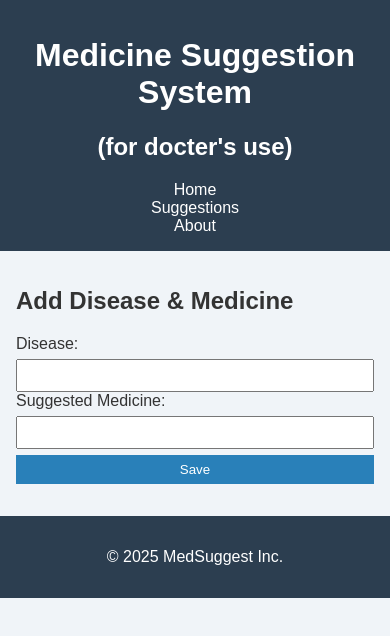
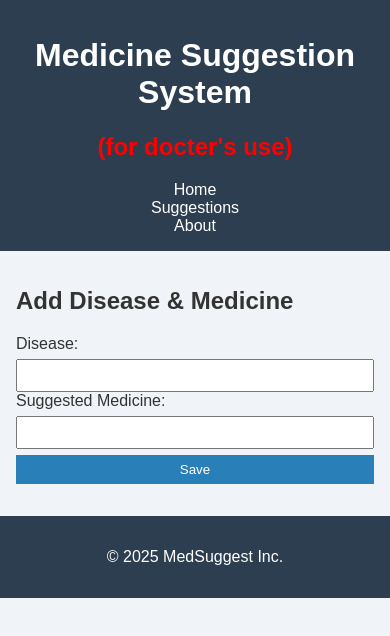
Before and after one commit to tronzee-star/MedAid, a plain HTML site: page index.html in a window 390 px wide. Drawn offline with Linux system fonts and the light colour scheme.

Commit message:
Update styles.css

```diff
--- a/styles.css
+++ b/styles.css
@@ -65,3 +65,6 @@ body {
 }
 .red{ color:red;
   }
+.doctor-heading {
+  color: red;
+}
```
